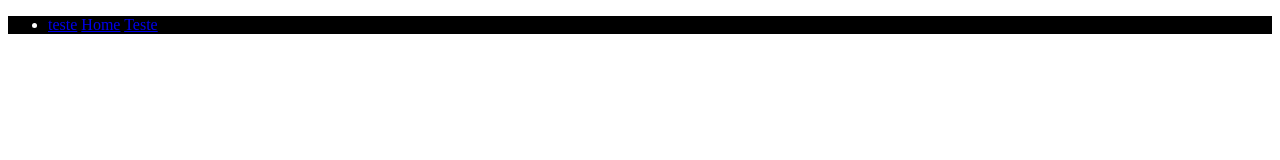
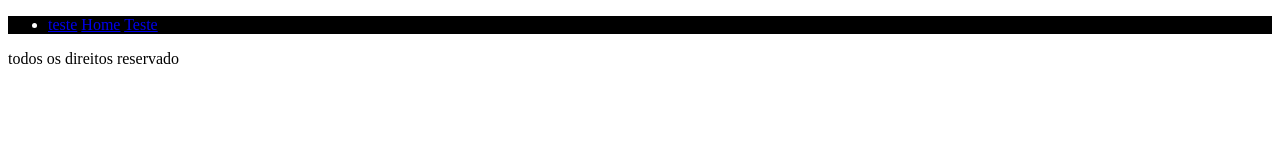
Before and after one commit to hytalofernando/testereposi, a plain HTML site: page index.html in a window 1280 px wide. Drawn offline with Linux system fonts and the light colour scheme.

Commit message:
adicionando o footer

```diff
--- a/index.html
+++ b/index.html
@@ -16,5 +16,9 @@
             </li>
         </ul>
     </header>
+
+    <footer>
+        todos os direitos reservado
+    </footer>
 </body>
 </html>
```
